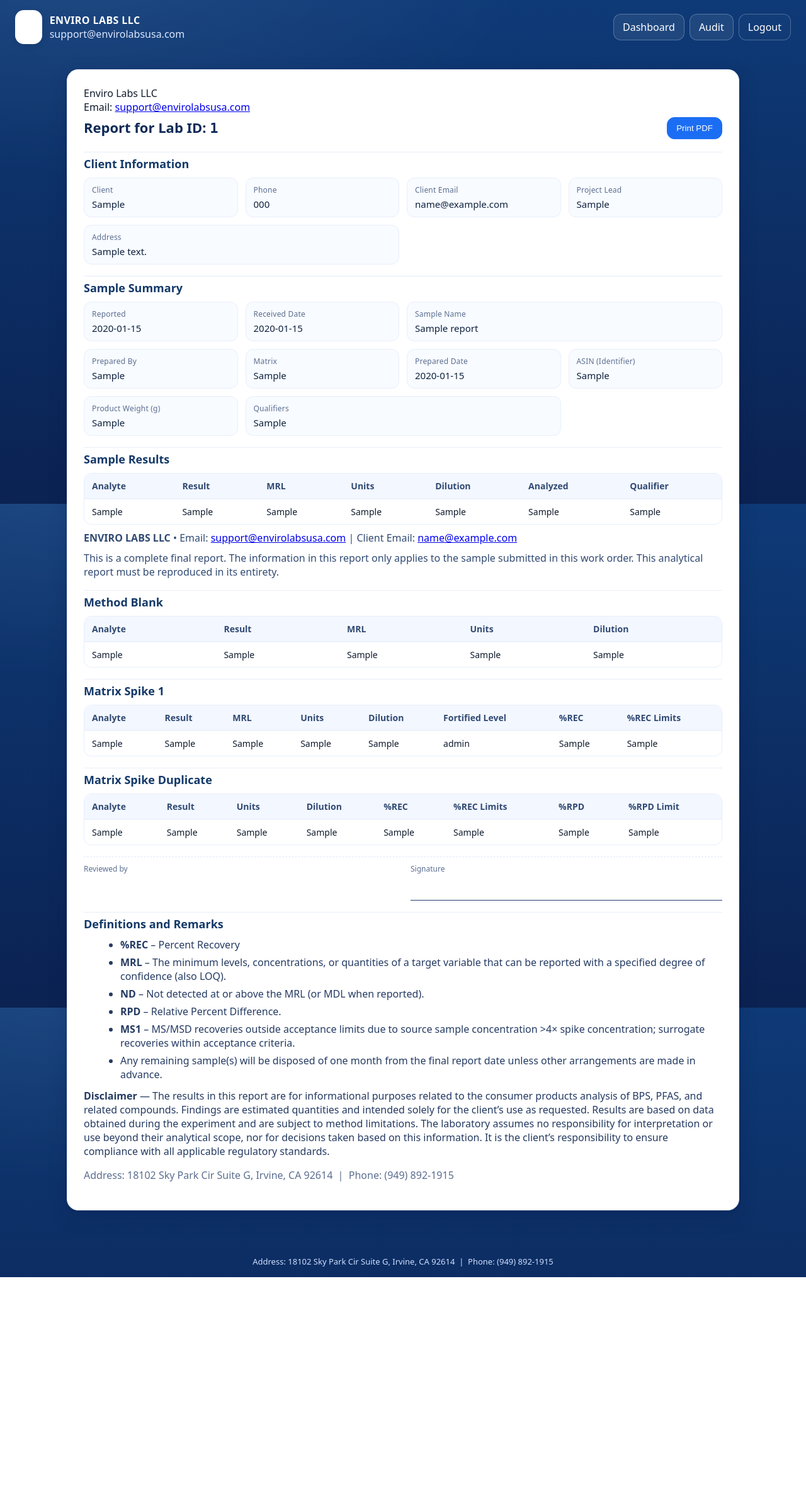
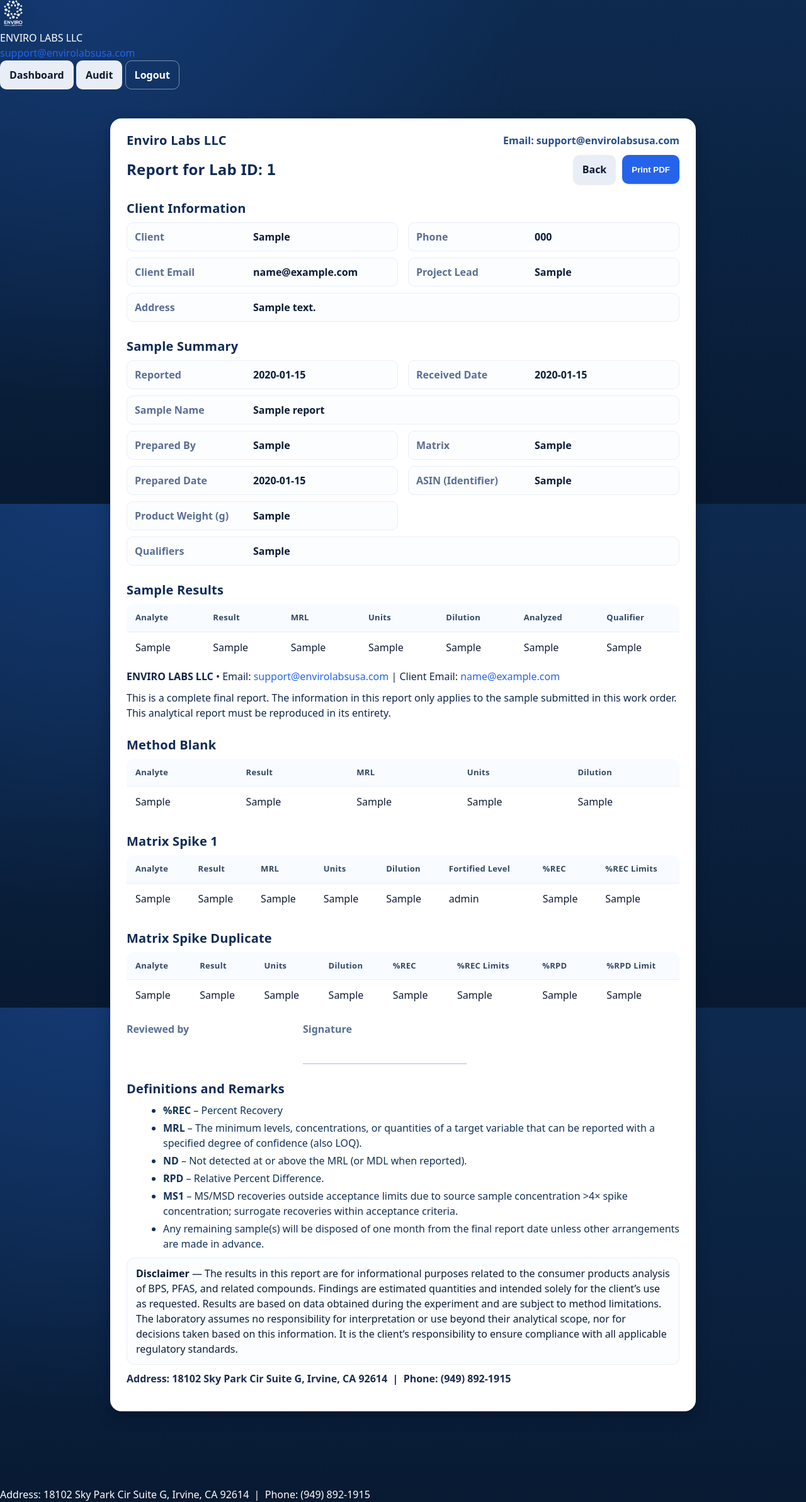
Before and after one commit to drsdass/EnviroLabs, a Flask app: page /report/1 in a window 1280 px wide. Shown: the whole page at 63% size. Before the commit the page ends 2028 px from the top, so only its background shows below. Run offline with Flask 3, Linux system fonts and the light colour scheme; the visitor is signed in with stand-in values (Sample User, id 1); tables that the repository leaves empty hold one stand-in row (values such as "Sample post").

Commit message:
Update styles.css

```diff
--- a/static/styles.css
+++ b/static/styles.css
@@ -1,160 +1,331 @@
-/* ---------- Theme ---------- */
-:root{
-  --bg1:#0e3a77; --bg2:#0b2252;
-  --card:#ffffff;
-  --ink:#0f1b2d;
-  --muted:#5d6b86;
-  --line:#e8edf5;
-  --accent:#1b6ef3; --accent-ink:#ffffff;
+/* =========================================================
+   Enviro Labs — Global Styles
+   ========================================================= */
+
+/* ---------- CSS Variables ---------- */
+:root {
+  --bg-deep: #081a32;         /* darkest blue */
+  --bg: #0d2a4f;              /* deep blue */
+  --brand: #0e2a57;           /* heading blue */
+  --primary: #2563eb;         /* button blue */
+  --primary-dark: #1e40af;    /* hover */
+  --accent: #1f6feb;
+  --card: #ffffff;
+  --text: #0f172a;            /* near-black */
+  --muted: #5b6b88;
+  --muted-2: #8aa0c7;
+  --ring: rgba(37, 99, 235, .35);
+  --shadow: 0 10px 24px rgba(2,12,29,.22), 0 4px 10px rgba(2,12,29,.12);
+  --radius-lg: 18px;
+  --radius-md: 12px;
+  --radius-sm: 8px;
 }
 
-*{ box-sizing:border-box; }
-html,body{ margin:0; height:100%; font-family: ui-sans-serif, system-ui, -apple-system, Segoe UI, Roboto, Helvetica, Arial; color:var(--ink); }
+/* ---------- Base ---------- */
+* { box-sizing: border-box; }
+html, body { height: 100%; }
 
-.app-bg{
-  background:
-    radial-gradient(1200px 600px at 10% -10%, rgba(255,255,255,.08) 0, transparent 60%),
-    linear-gradient(180deg, var(--bg1), var(--bg2));
+body {
+  margin: 0;
+  font: 16px/1.5 ui-sans-serif, system-ui, -apple-system, Segoe UI, Roboto, Helvetica, Arial, "Apple Color Emoji","Segoe UI Emoji";
+  color: var(--card);
+  background: radial-gradient(1200px 1200px at 10% -10%, #143a74 0, transparent 60%),
+              linear-gradient(180deg, var(--bg) 0%, var(--bg-deep) 100%);
+  background-attachment: fixed;
 }
 
-/* Header */
-.app-header{
-  display:flex; align-items:center; justify-content:space-between;
-  padding:16px 24px; color:#fff;
-}
-.brand{ display:flex; align-items:center; gap:12px; }
-.logo-badge{
-  background:#fff; border-radius:14px; padding:6px; display:flex; align-items:center; justify-content:center;
-  box-shadow:0 3px 12px rgba(0,0,0,.08);
-}
-.logo{ height:42px; width:auto; display:block; }
-.brand-title{ font-weight:700; letter-spacing:.4px; }
-.brand-sub a{ color:#dbe7ff; text-decoration:none; }
-.brand-sub a:hover{ text-decoration:underline; }
-
-/* Nav buttons */
-.nav{ display:flex; gap:8px; }
-.button{
-  display:inline-flex; align-items:center; justify-content:center;
-  padding:9px 14px; border-radius:12px;
-  border:1px solid rgba(255,255,255,.25);
-  background:rgba(255,255,255,.08); color:#fff; text-decoration:none;
-}
-.button:hover{ background:rgba(255,255,255,.16); }
-.button.secondary{ background:rgba(255,255,255,.02); }
-.button.primary{ background:var(--accent); border-color:var(--accent); color:var(--accent-ink); }
-.button.primary:hover{ filter:brightness(.95); }
-
-/* Main */
-.container{ max-width:1100px; margin:24px auto 56px; padding:0 16px; }
-
-/* Cards */
-.card{
-  background:var(--card);
-  border-radius:18px;
-  padding:20px 22px;
-  box-shadow: 0 10px 30px rgba(5,24,64,.18), 0 2px 6px rgba(5,24,64,.08);
-  border:1px solid #eaf0fb;
-  margin-bottom:16px;
-}
-.card h1{ margin:0 0 12px 0; font-size:22px; color:#0e2a57; }
-
-/* Forms */
-.form-grid{
-  display:grid; gap:12px; grid-template-columns: repeat(4, minmax(160px, 1fr)); align-items:end;
-}
-.form-grid label{ display:flex; flex-direction:column; gap:6px; }
-.form-grid span{ font-size:13px; color:var(--muted); }
-.input{
-  height:38px; padding:8px 10px; border-radius:10px; border:1px solid #d8e4ff; background:#fff;
-  outline:none;
-}
-.input:focus{ border-color:#b7ccff; box-shadow:0 0 0 3px rgba(27,110,243,.12); }
-.form-actions{ display:flex; gap:8px; align-items:center; }
-
-.upload-row{ display:flex; gap:10px; align-items:center; flex-wrap:wrap; }
-.file{ font-size:14px; }
-.check{ color:var(--muted); display:flex; align-items:center; gap:6px; }
-
-/* Tables */
-.table{ width:100%; border-collapse:separate; border-spacing:0 6px; font-size:14px; }
-.table.clean thead th{
-  text-align:left; font-weight:600; color:#35507f; padding:10px 12px 6px; border-bottom:1px solid var(--line);
-}
-.table.clean tbody td{
-  padding:10px 12px; background:#fff; border-top:1px solid #f2f6ff; border-bottom:1px solid #eef3ff;
-}
-.link{ color:var(--accent); text-decoration:none; font-weight:600; }
-.link:hover{ text-decoration:underline; }
-
-/* Flash */
-.flash-wrap{ max-width:1100px; margin:0 auto 12px; padding:0 16px; }
-.flash{ padding:10px 12px; border-radius:10px; background:#e8f2ff; border:1px solid #d7e8ff; color:#0d2a55; }
-.flash.success{ background:#e9f8ef; border-color:#c6efd4; color:#1f5131; }
-.flash.error{ background:#fff1f1; border-color:#ffd3d3; color:#711a1a; }
-
-/* Footer */
-.app-footer{ color:#cfe0ff; text-align:center; padding:16px; font-size:13px; }
-
-/* Print tidy (dashboard rarely printed but keep neutral) */
-@media print {
-  .app-header, .app-footer, .flash-wrap { display:none !important; }
-  .container{ margin:0; padding:0; }
-  .card{ border:none; box-shadow:none; }
-}
-/* ------------ Report page layout ------------ */
-.report-card{ padding:26px 26px 28px; }
-.report-header{
-  display:flex; align-items:center; justify-content:space-between; gap:12px; margin-bottom:6px;
-}
-.report-header h1{ margin:0; font-size:22px; color:#0e2a57; }
-.report-header .mono{ font-family: ui-monospace, SFMono-Regular, Menlo, Consolas, monospace; }
-
-.section-title{
-  margin:18px 0 10px; padding-top:6px; font-size:18px; color:#143969;
-  border-top:1px solid var(--line);
+/* Limit content width inside pages */
+.container {
+  max-width: 1100px;
+  margin: 0 auto;
+  padding: 28px 20px 80px;
 }
 
-.kv-grid{
+/* ---------- Cards ---------- */
+.card {
+  background: var(--card);
+  color: var(--text);
+  border-radius: var(--radius-lg);
+  box-shadow: var(--shadow);
+  padding: 22px;
+}
+
+.card + .card { margin-top: 18px; }
+
+/* ---------- Headers & text ---------- */
+h1, h2, h3 {
+  margin: 0 0 14px;
+  line-height: 1.25;
+  color: var(--brand);
+  letter-spacing: .2px;
+}
+
+.section-title {
+  margin: 26px 0 10px;
+  font-size: 20px;
+  color: var(--brand);
+}
+
+p { margin: 0 0 10px; color: var(--text); }
+a { color: var(--primary); text-decoration: none; }
+a:hover { text-decoration: underline; }
+
+.mono { font-family: ui-monospace, SFMono-Regular, Menlo, Monaco, Consolas, "Liberation Mono", monospace; }
+
+/* ---------- Topbar / Logo (base.html) ---------- */
+.topbar {
+  padding: 18px 0 6px;
+}
+.topbar .wrap {
+  display: flex; align-items: center; justify-content: space-between;
+  gap: 16px;
+}
+.logo-row { display:flex; align-items:center; gap:12px; }
+.logo {
+  width: 42px; height: 42px; object-fit: contain; filter: drop-shadow(0 4px 10px rgba(0,0,0,.25));
+}
+.site-title {
+  font-weight: 800; letter-spacing: .3px; color: #f3f7ff; font-size: 18px;
+}
+
+/* ---------- Buttons ---------- */
+.button {
+  display: inline-flex;
+  align-items: center;
+  gap: 8px;
+  padding: 10px 14px;
+  border-radius: 10px;
+  border: 1px solid transparent;
+  background: #e9eef6;
+  color: #0b1730;
+  font-weight: 700;
+  box-shadow: 0 2px 0 rgba(13, 27, 55, .08);
+  transition: transform .04s ease, box-shadow .12s ease, background .12s ease;
+}
+.button:hover { transform: translateY(-1px); box-shadow: 0 6px 16px rgba(5, 17, 40, .14); text-decoration: none; }
+
+.button.primary {
+  background: var(--primary);
+  color: #fff;
+}
+.button.primary:hover { background: var(--primary-dark); }
+
+.button.secondary {
+  background: transparent;
+  color: #fff;
+  border: 1px solid rgba(255,255,255, .45);
+}
+.button.secondary:hover { background: rgba(255,255,255,.06); }
+
+.button.light {
+  background: #f5f7fb;
+  color: #0c1b35;
+  border: 1px solid #dde3ef;
+}
+.button.light:hover { background: #eef2f9; }
+
+.button.danger {
+  background: #e11d48; color:#fff;
+}
+.button.danger:hover { background:#be123c; }
+
+/* ---------- Forms ---------- */
+.form-row { display:flex; align-items:center; gap:10px; flex-wrap: wrap; }
+
+input[type="text"],
+input[type="date"],
+input[type="search"],
+input[type="email"],
+select,
+textarea {
+  background: #f6f8fc;
+  color: #0e1a33;
+  border: 1px solid #d9e1f2;
+  border-radius: 10px;
+  padding: 10px 12px;
+  outline: 0;
+  transition: border .12s ease, box-shadow .12s ease, background .12s ease;
+}
+input::placeholder { color:#8aa0c7; }
+input:focus, select:focus, textarea:focus {
+  border-color: var(--primary);
+  box-shadow: 0 0 0 4px var(--ring);
+  background: #fff;
+}
+
+input[type="file"] {
+  border: 1px dashed #c8d4ed;
+  background: #f7f9ff;
+  padding: 10px;
+  border-radius: 10px;
+}
+
+/* ---------- Tables ---------- */
+.table {
+  width: 100%;
+  border-collapse: separate;
+  border-spacing: 0;
+  background: #fff;
+  border-radius: var(--radius-md);
+  overflow: hidden;
+}
+
+.table thead th {
+  text-align: left;
+  font-weight: 800;
+  font-size: 13px;
+  letter-spacing: .3px;
+  color: #344766;
+  background: #f2f6ff;
+  padding: 12px 14px;
+  border-bottom: 1px solid #e6eefc;
+}
+
+.table tbody td {
+  padding: 12px 14px;
+  border-bottom: 1px solid #eef2f9;
+  color: #0f1b33;
+  vertical-align: top;
+}
+
+.table tbody tr:last-child td { border-bottom: none; }
+.table tbody tr:hover td { background: #fafcff; }
+
+/* Narrow tables used in reports (less gridlines) */
+.report-table thead th {
+  background: #f8fbff;
+  border-bottom-color:#e9eef9;
+}
+.report-table tbody td {
+  border-bottom-color:#f3f6fd;
+}
+
+/* ---------- Flash messages ---------- */
+.flash {
+  border-radius: 12px;
+  padding: 12px 14px;
+  font-weight: 600;
+  margin: 10px 0 16px;
+}
+.flash.success { background:#e8f7ee; color:#064e27; border:1px solid #bde7cc; }
+.flash.error   { background:#fde9ec; color:#7a0a1a; border:1px solid #f7c2cd; }
+.flash.info    { background:#eaf2ff; color:#0b2a63; border:1px solid #cbdcff; }
+
+/* ---------- Report Page ---------- */
+
+/* Brand strip at the top of the report */
+.brand-strip {
+  display:flex; align-items:center; justify-content:space-between;
+  margin:-6px 0 8px;
+}
+.brand-name { font-weight:900; font-size:20px; color:var(--brand); letter-spacing:.3px; }
+.brand-contacts { color:#244d8a; font-weight:700; }
+.brand-contacts a { color:inherit; }
+.brand-contacts a:hover { text-decoration:underline; }
+
+.report-card {
+  max-width: 930px;
+  margin: 18px auto 40px;
+  padding: 26px 26px 30px;
+}
+
+.report-header {
+  display:flex; align-items:center; justify-content:space-between;
+  gap: 12px;
+  margin-bottom: 10px;
+}
+.report-header h1 {
+  font-size: 24px;
+  margin: 0;
+}
+.report-header .actions { display:flex; gap:10px; }
+
+/* Key/value grid blocks */
+.kv-grid {
+  display: grid;
+  grid-template-columns: repeat(2, minmax(0, 1fr));
+  gap: 10px 16px;
+  margin-bottom: 6px;
+}
+.kv-grid .kv {
   display:grid;
-  grid-template-columns: repeat(4, minmax(200px,1fr));
-  gap:12px;
+  grid-template-columns: 180px 1fr;
+  gap: 8px;
+  padding: 10px 12px;
+  background:#fbfdff;
+  border:1px solid #e9eef9;
+  border-radius: 10px;
 }
-.kv-grid .span-2{ grid-column: span 2; }
-.kv{
-  background:#f8fbff; border:1px solid #e8eefc; border-radius:12px;
-  padding:10px 12px; min-height:56px; display:flex; flex-direction:column; gap:4px;
+.kv-grid .kv .k { color:#5a6e95; font-weight:800; }
+.kv-grid .kv .v { color:#0b1c38; font-weight:700; }
+.kv-grid .span-2 { grid-column: span 2; }
+
+/* Review area */
+.review-strip {
+  display:flex; flex-wrap: wrap; gap: 20px;
+  margin: 18px 0 8px;
 }
-.kv .k{ font-size:12px; color:#5b6e91; letter-spacing:.2px; }
-.kv .v{ font-size:15px; color:#0f233f; }
+.review-item { min-width: 260px; }
+.review-item .k { font-weight:800; color:#5a6e95; margin-bottom:6px; }
+.sig-line {
+  height: 38px; border-bottom: 2px solid #cfd7ea; width: 100%;
+}
 
-.table.report-table{
-  width:100%; border-collapse:separate; border-spacing:0;
-  margin-top:8px; background:#fff; border:1px solid #e8eefc; border-radius:12px; overflow:hidden;
+/* Final notes, disclaimer */
+.final-note { color:#102549; margin: 10px 0; }
+.defs { color:#113157; margin: 8px 0 0 18px; }
+.defs li + li { margin-top:4px; }
+.disclaimer {
+  background:#fbfdff; border:1px solid #e9eef9; border-radius: 12px;
+  padding: 12px 14px; color:#0b1c38; margin-top: 10px;
 }
-.table.report-table thead th{
-  font-weight:600; color:#314a73; background:#f3f7ff; padding:10px 12px; text-align:left;
-  border-bottom:1px solid #e8eefc;
+.footer-address {
+  color:#1a2d52; font-weight:800; margin-top: 10px;
 }
-.table.report-table tbody td{ padding:10px 12px; border-top:1px solid #f2f6ff; }
 
-.final-note{ margin:10px 0 0; color:#314a73; }
-.review-strip{
-  display:flex; gap:24px; margin-top:18px; padding-top:10px; border-top:1px dashed #dfe7fb;
+/* ---------- Dashboard spacing helpers ---------- */
+.section {
+  margin: 0 0 20px;
 }
-.review-item{ flex:1; }
-.review-item .k{ font-size:12px; color:#5b6e91; margin-bottom:6px; }
-.sig-line{ height:36px; border-bottom:1px solid #233e71; }
+.section .section-hint { color: var(--muted); font-size: 14px; }
 
-.defs{ margin:8px 0 0 18px; color:#253b63; }
-.defs li{ margin:6px 0; }
-.disclaimer{ margin-top:12px; color:#243a62; }
-.footer-address{ margin-top:6px; color:#5b6e91; }
+/* ---------- Utility ---------- */
+.text-muted { color: var(--muted); }
+.right { text-align: right; }
+.center { text-align: center; }
 
-/* Print: white background, hide blue chrome */
+/* ---------- Print Styles ---------- */
 @media print {
-  body.app-bg{ background:#fff !important; }
-  .app-header, .app-footer, .flash-wrap, .actions { display:none !important; }
-  .card{ box-shadow:none; border:none; padding:0; }
-  .section-title{ border-top:none; }
+  /* white background & black text on paper */
+  body { background: #fff !important; color:#000; }
+  .container { padding: 0; }
+  .card { box-shadow: none; border: none; }
+
+  /* hide navigation/breadcrumb/buttons */
+  .topbar, .actions, .flash, .section-hint, .button { display: none !important; }
+
+  .report-card {
+    margin: 0; padding: 0;
+    max-width: 100%;
+  }
+
+  .brand-name { color:#000; }
+  .brand-contacts { color:#000; }
+
+  .kv-grid .kv {
+    background: #fff; border-color: #e5e7eb;
+  }
+
+  .table thead th { background: #fff; border-bottom-color:#e5e7eb; color:#000; }
+  .table tbody td { border-bottom-color:#eee; color:#000; }
+
+  a { color:#000; text-decoration: none; }
 }
+
+/* ---------- Responsive ---------- */
+@media (max-width: 760px) {
+  .container { padding: 18px 14px 60px; }
+  .report-header { flex-direction: column; align-items: flex-start; gap: 8px; }
+  .kv-grid { grid-template-columns: 1fr; }
+  .kv-grid .span-2 { grid-column: span 1; }
+}
```
